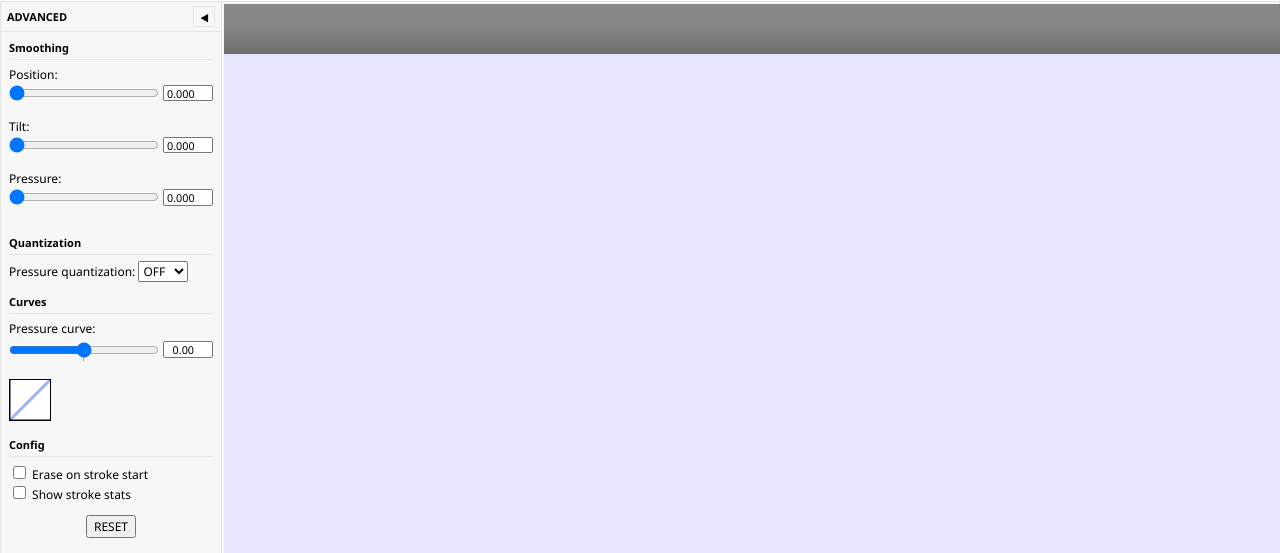
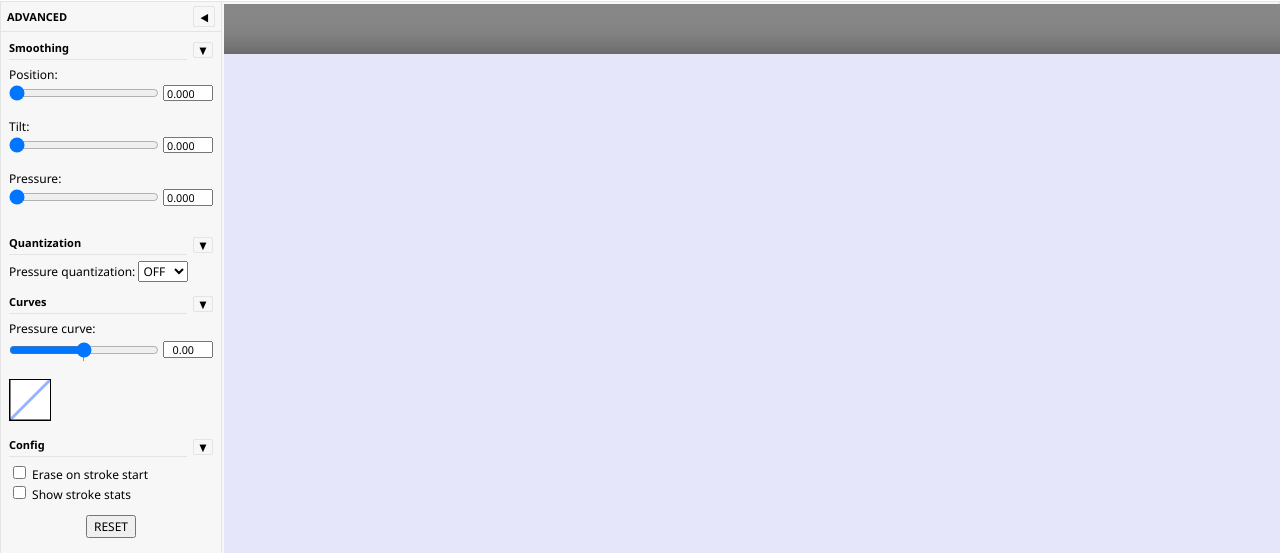
Before and after one commit to TheSevenPens/WebTabletTester, a Svelte app: page / in a window 1280 px wide. Both pictures are taken after a click on the button "Restore Advanced panel". Shown: the part 154-707 px from the top of the page. Built offline with nearby package versions, Linux system fonts and the light colour scheme.

Commit message:
Advanced panel sections are now collapsable

```diff
--- a/src/app.css
+++ b/src/app.css
@@ -247,6 +247,37 @@ div.controlscolumn#strokeStatsPanel {
     border-bottom: 1px solid var(--panel-border);
 }
 
+.advanced-panel-section-header {
+    display: flex;
+    align-items: center;
+    justify-content: space-between;
+    gap: 6px;
+}
+
+.advanced-panel-section-header .advanced-panel-section-title {
+    flex: 1;
+    margin: 0;
+}
+
+.advanced-panel-section-toggle {
+    border: 1px solid var(--panel-border);
+    background: transparent;
+    border-radius: 2px;
+    cursor: pointer;
+    font-size: 10px;
+    line-height: 1;
+    padding: 2px 5px;
+    min-width: 20px;
+}
+
+.advanced-panel-section-toggle:hover {
+    background-color: #eee;
+}
+
+.advanced-panel-section-body {
+    margin-top: 6px;
+}
+
 .advanced-panel-minimized-label {
     padding: 8px 4px;
     writing-mode: vertical-rl;
--- a/src/components/ConfigSettings.svelte
+++ b/src/components/ConfigSettings.svelte
@@ -1,9 +1,29 @@
 <script lang="ts">
     import { paintSettings, uiState } from '../lib/stores';
+
+    let collapsed = false;
+
+    function toggleCollapsed() {
+        collapsed = !collapsed;
+    }
 </script>
 
 <section class="advanced-panel-section">
+    <div class="advanced-panel-section-header">
         <h4 class="advanced-panel-section-title">Config</h4>
+        <button
+            type="button"
+            class="advanced-panel-section-toggle"
+            onclick={toggleCollapsed}
+            aria-expanded={!collapsed}
+            aria-label={collapsed ? 'Expand Config section' : 'Collapse Config section'}
+        >
+            {collapsed ? '▶' : '▼'}
+        </button>
+    </div>
+
+    {#if !collapsed}
+        <div class="advanced-panel-section-body">
             <label>
                 <input type="checkbox" bind:checked={$paintSettings.eraseOnStrokeStart} />
                 Erase on stroke start
@@ -13,4 +33,6 @@
                 <input type="checkbox" bind:checked={$uiState.showStrokeStats} />
                 Show stroke stats
             </label>
+        </div>
+    {/if}
 </section>
--- a/src/components/CurveSettings.svelte
+++ b/src/components/CurveSettings.svelte
@@ -4,11 +4,30 @@
     import type { ProcessingSettings } from '../lib/types';
     import SliderWithNumber from './SliderWithNumber.svelte';
     import CurveGraph from './CurveGraph.svelte';
+
+    let collapsed = false;
+
+    function toggleCollapsed() {
+        collapsed = !collapsed;
+    }
 </script>
 
 <section class="advanced-panel-section">
+    <div class="advanced-panel-section-header">
         <h4 class="advanced-panel-section-title">Curves</h4>
+        <button
+            type="button"
+            class="advanced-panel-section-toggle"
+            onclick={toggleCollapsed}
+            aria-expanded={!collapsed}
+            aria-label={collapsed ? 'Expand Curves section' : 'Collapse Curves section'}
+        >
+            {collapsed ? '▶' : '▼'}
+        </button>
+    </div>
 
+    {#if !collapsed}
+        <div class="advanced-panel-section-body">
             <div>
                 <SliderWithNumber
                     id="pressureCurveAmountSlider"
@@ -40,4 +59,6 @@
                     curveAmount={$processingSettings.pressureCurveAmount}
                 />
             </div>
+        </div>
+    {/if}
 </section>
--- a/src/components/QuantizationSettings.svelte
+++ b/src/components/QuantizationSettings.svelte
@@ -1,11 +1,30 @@
 <script lang="ts">
     import { processingSettings } from '../lib/stores';
     import { PRESSURE_QUANT_OPTIONS } from '../lib/constants';
+
+    let collapsed = false;
+
+    function toggleCollapsed() {
+        collapsed = !collapsed;
+    }
 </script>
 
 <section class="advanced-panel-section">
+    <div class="advanced-panel-section-header">
         <h4 class="advanced-panel-section-title">Quantization</h4>
+        <button
+            type="button"
+            class="advanced-panel-section-toggle"
+            onclick={toggleCollapsed}
+            aria-expanded={!collapsed}
+            aria-label={collapsed ? 'Expand Quantization section' : 'Collapse Quantization section'}
+        >
+            {collapsed ? '▶' : '▼'}
+        </button>
+    </div>
 
+    {#if !collapsed}
+        <div class="advanced-panel-section-body">
             <label for="pressureQuantSelect">Pressure quantization: </label>
             <select id="pressureQuantSelect" bind:value={$processingSettings.pressureQuant}>
                 {#each PRESSURE_QUANT_OPTIONS as { value, label }}
@@ -13,4 +32,6 @@
                 {/each}
             </select>
             <br />
+        </div>
+    {/if}
 </section>
--- a/src/components/SmoothingSettings.svelte
+++ b/src/components/SmoothingSettings.svelte
@@ -2,10 +2,30 @@
     import { processingSettings } from '../lib/stores';
     import { setProcessingAndNotify } from '../lib/processing_helpers';
     import SliderWithNumber from './SliderWithNumber.svelte';
+
+    let collapsed = false;
+
+    function toggleCollapsed() {
+        collapsed = !collapsed;
+    }
 </script>
 
 <section class="advanced-panel-section">
+    <div class="advanced-panel-section-header">
         <h4 class="advanced-panel-section-title">Smoothing</h4>
+        <button
+            type="button"
+            class="advanced-panel-section-toggle"
+            onclick={toggleCollapsed}
+            aria-expanded={!collapsed}
+            aria-label={collapsed ? 'Expand Smoothing section' : 'Collapse Smoothing section'}
+        >
+            {collapsed ? '▶' : '▼'}
+        </button>
+    </div>
+
+    {#if !collapsed}
+        <div class="advanced-panel-section-body">
             <SliderWithNumber
                 id="positionSmoothingSlider"
                 label="Position:"
@@ -49,4 +69,6 @@
                 }}
             />
             <br />
+        </div>
+    {/if}
 </section>
```
Lines whose indentation alone changed are shown as unchanged.
